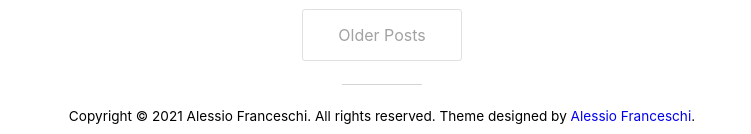
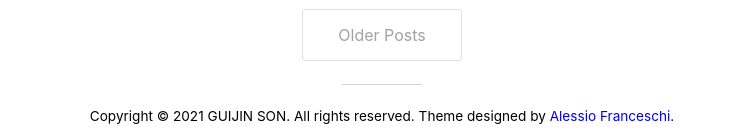
Before and after one commit to guijinSON/guijinSON.github.io, a Jekyll site: the page built from index.html, in a window 1280 px wide. Shown: the part 1836-1970 px from the top of the page, without its empty margins (258-1009 px from the left). Built offline with Jekyll 4.4.1, drawn with Linux system fonts in a browser that asks for light colours; nearby versions of some CDN libraries; the list of posts is cut into pages by our own code.

Commit message:
Update _config.yml

```diff
--- a/_config.yml
+++ b/_config.yml
@@ -4,9 +4,9 @@
 url:  "https://pandasekh.github.io/Jekyll-YAMT/" # Actual base url of the website
 baseurl: "/"           # url of the jekyll blog. e.g. if you set url to "mysite.com" and baseurl to "blog", the jekyll website will work on "mysite.com/blog"
 author:
-  name: "Alessio Franceschi"
-  email: "alessiofranceschi2@gmail.com"
-  url: "https://alessiofranceschi.me"
+  name: "GUIJIN SON"
+  email: "spthsrbwls123@yonsei.ac.kr"
+  #url: "https://alessiofranceschi.me"
 permalink: /:year/:month/:day/:title:output_ext
 
 #Plugins
```
